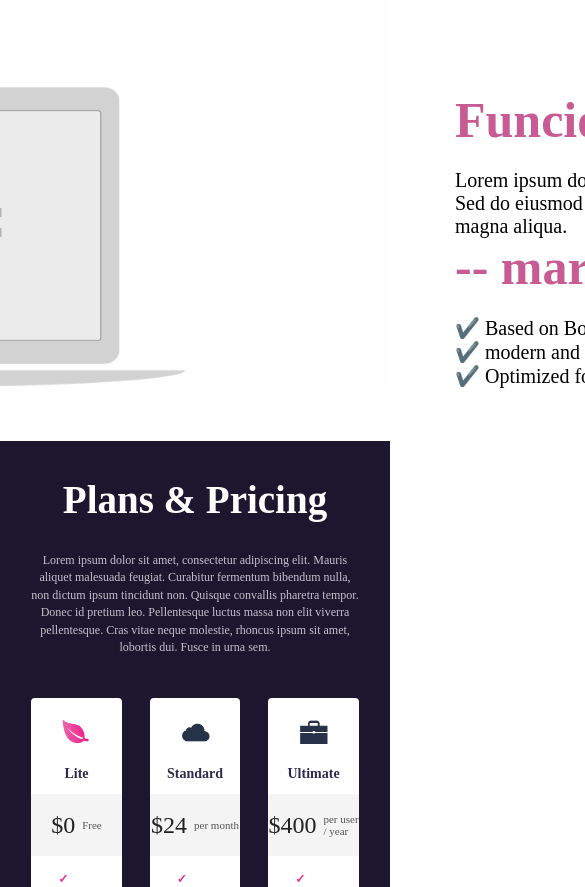
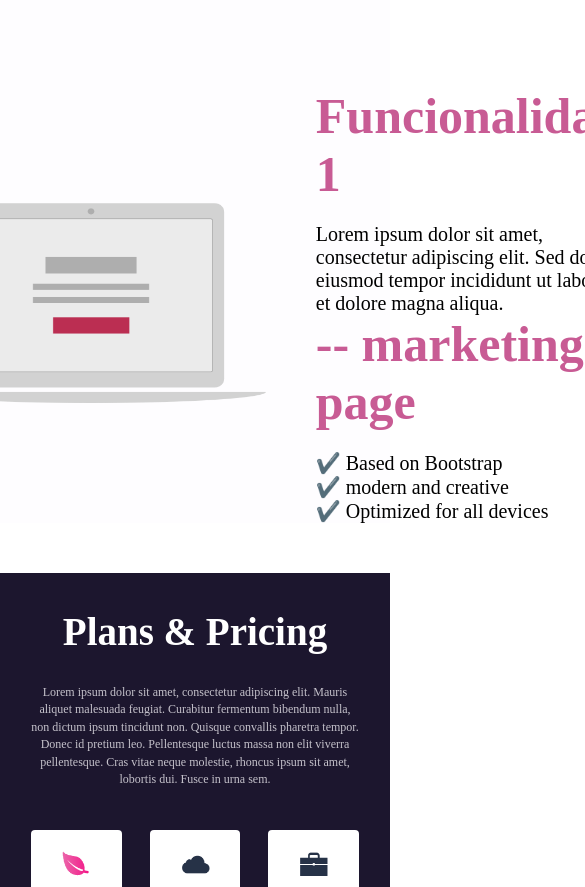
Before and after one commit to sebastiansoto435/bleux, a plain HTML site: page index.html in a window 390 px wide. Shown: the part 1059-1946 px from the top of the page, 585 px wide, since content can reach past the window. Drawn offline with Linux system fonts and the light colour scheme.

Commit message:
1279 y 920 cuadrados

```diff
--- a/styles/style.css
+++ b/styles/style.css
@@ -328,3 +328,27 @@ img{
 }
 
 /* media queries */
+@media (max-width: 1279px) {
+    .contenu{
+        gap: 100px;
+    }
+    .img1{
+        width: 400px;
+        height: 250px;
+    }
+    .alpha p{
+        width: 350px;
+    }
+}
+@media (max-width: 920px) {
+    .contenu{
+        gap: 50px;
+    }
+    .img1{
+        width: 350px;
+        height: 200px;
+    }
+    .alpha p{
+        width: 300px;
+    }
+}
```
